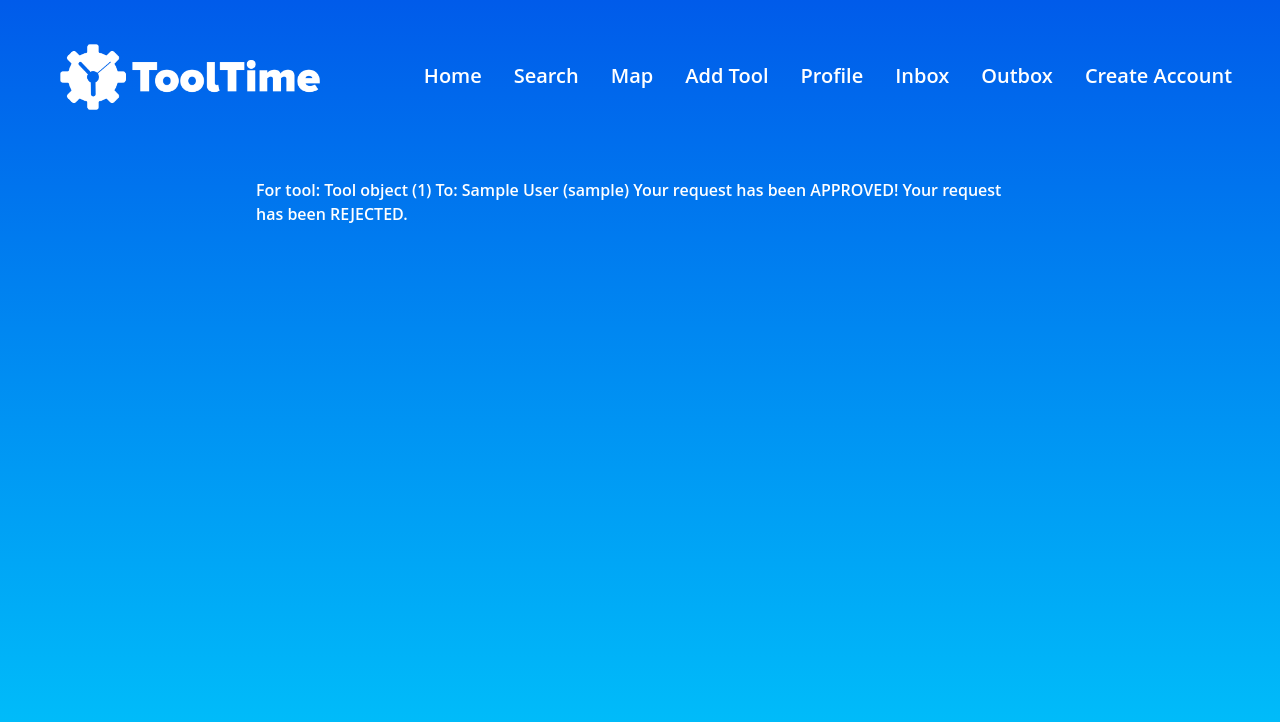
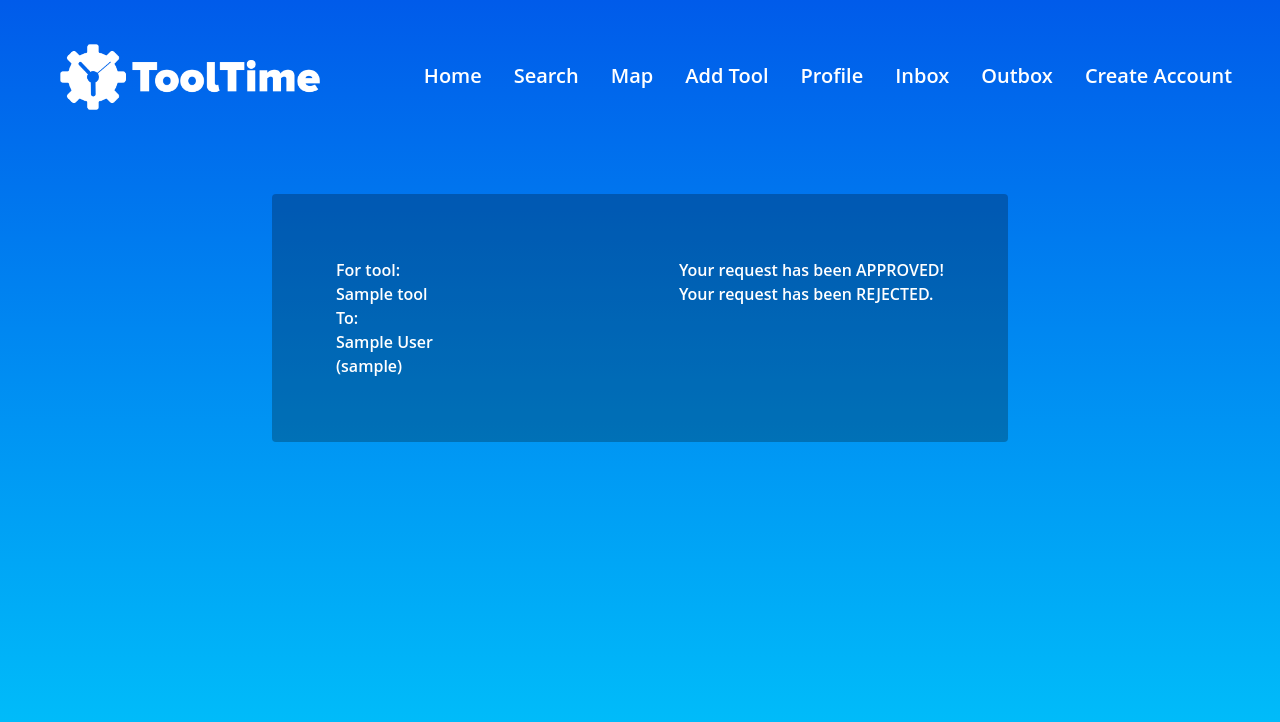
Before and after one commit to jacobef/djangang, a Django app: page /rental/requests/outbox in a window 1280 px wide. Shown: the top 722 px of the page. Run offline with Django 4.2, Linux system fonts and the light colour scheme; a user stored in the database is signed in; tables that the repository leaves empty hold one stand-in row (values such as "Sample post"); some libraries are stand-ins or nearby versions.

Commit message:
Styled Boxes

```diff
--- a/djangang/static/profile.css
+++ b/djangang/static/profile.css
@@ -1,3 +1,9 @@
 .profile-pic img{
     height:50px;
 }
+
+
+
+span{
+    display:none;
+}
--- a/djangang/templates/rental/requests_outbox.html
+++ b/djangang/templates/rental/requests_outbox.html
@@ -7,14 +7,21 @@
         <h3>You have not sent any rental requests.</h3>
     {% endif %}
     {% for rental_request in rental_requests %}
-        For tool: {{ rental_request.tool }}
-        To: {{ rental_request.recipient.get_full_name }} ({{ rental_request.recipient.username }})
+        <div class="m-4 p-16 bg-black/25 rounded">
+        <div class = "inline-block w-[10vw]" >
+            <h3>For tool:</h3> <p>{{ rental_request.tool.name }}</p>
+            <h3>To: </h3> <p>{{ rental_request.recipient.get_full_name }} ({{ rental_request.recipient.username }}) </p>
+        </div>
+        <div class="float-right">
         {% if rental_request.approved %}
-            Your request has been APPROVED!
+            <p style="color:'green'"> Your request has been APPROVED! </p>
         {% endif %}
         {% if rental_request.rejected %}
-            Your request has been REJECTED.
+            <p style="color:'green'">Your request has been REJECTED.</p>
         {% endif %}
+        </div>
+        </div>
+
     {% endfor %}
      </div>
 {% endblock %}
```
Also changed, not shown: djangang/templates/accounts/register.html (+6 -4 lines).
